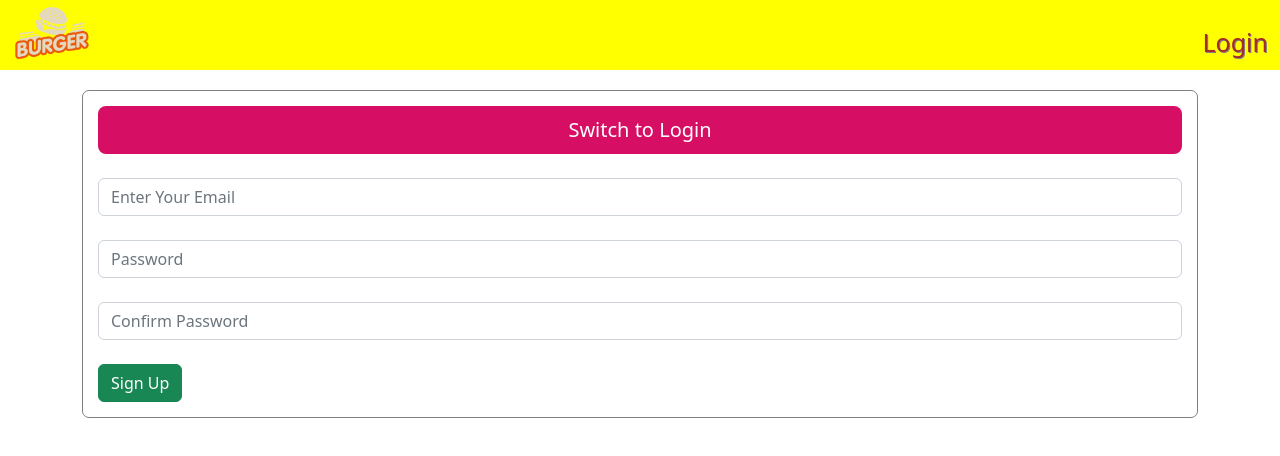
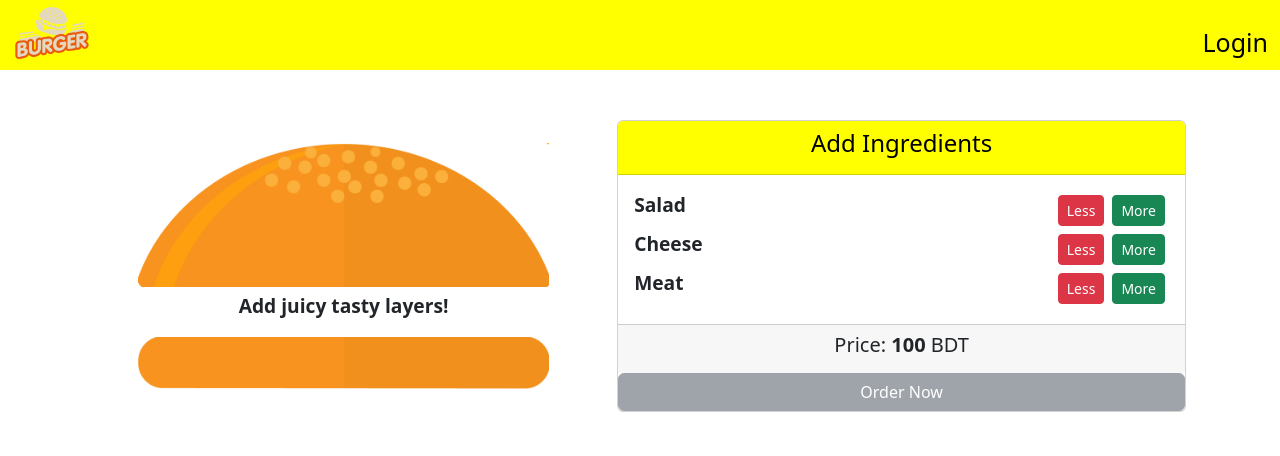
Before and after one commit to siftanzil/ReactJS_Burger_Builder, a React (Create React App) app: page / in a window 1280 px wide. Before the commit this address led to /login. Shown: the top 456 px of the page. Built offline with nearby package versions, Linux system fonts and the light colour scheme.

Commit message:
inital page login removed

```diff
--- a/src/Components/BurgerBuilder/Burger/Burger.css
+++ b/src/Components/BurgerBuilder/Burger/Burger.css
@@ -1,7 +1,7 @@
 .Burger {
    width: 90%;
    margin: auto;
-    height: 450px;
+   height: "300px";
    overflow-y: scroll;
    text-align: center;
    font-weight: bold;
@@ -14,6 +14,6 @@
 
 /* Hide scrollbar for IE, Edge and Firefox */
 .Burger {
-  -ms-overflow-style: none;  /* IE and Edge */
-  scrollbar-width: none;  /* Firefox */
+   -ms-overflow-style: none; /* IE and Edge */
+   scrollbar-width: none; /* Firefox */
 }
--- a/src/Components/Main.js
+++ b/src/Components/Main.js
@@ -29,11 +29,8 @@ class Main extends Component {
       if (this.props.token === null) {
          routes = (
             <Routes>
-                    <Route
-                        path="/login"
-                        exact="true"
-                        element={<Auth />}
-                    ></Route>
+               <Route path="/" exact="true" element={<BurgerBuilder />}></Route>
+               <Route path="/login" exact="true" element={<Auth />}></Route>
                <Route path="*" element={<Navigate to="/login" />} />
             </Routes>
          );
@@ -43,11 +40,7 @@ class Main extends Component {
                <Route path="/orders" element={<Orders />}></Route>
                <Route path="/checkout" element={<Checkout />}></Route>
                <Route path="/logout" element={<Logout />}></Route>
-                    <Route
-                        path="/"
-                        exact="true"
-                        element={<BurgerBuilder />}
-                    ></Route>
+               <Route path="/" exact="true" element={<BurgerBuilder />}></Route>
                <Route path="*" element={<Navigate to="/" />} />
             </Routes>
          );
```
Lines whose indentation alone changed are shown as unchanged.
